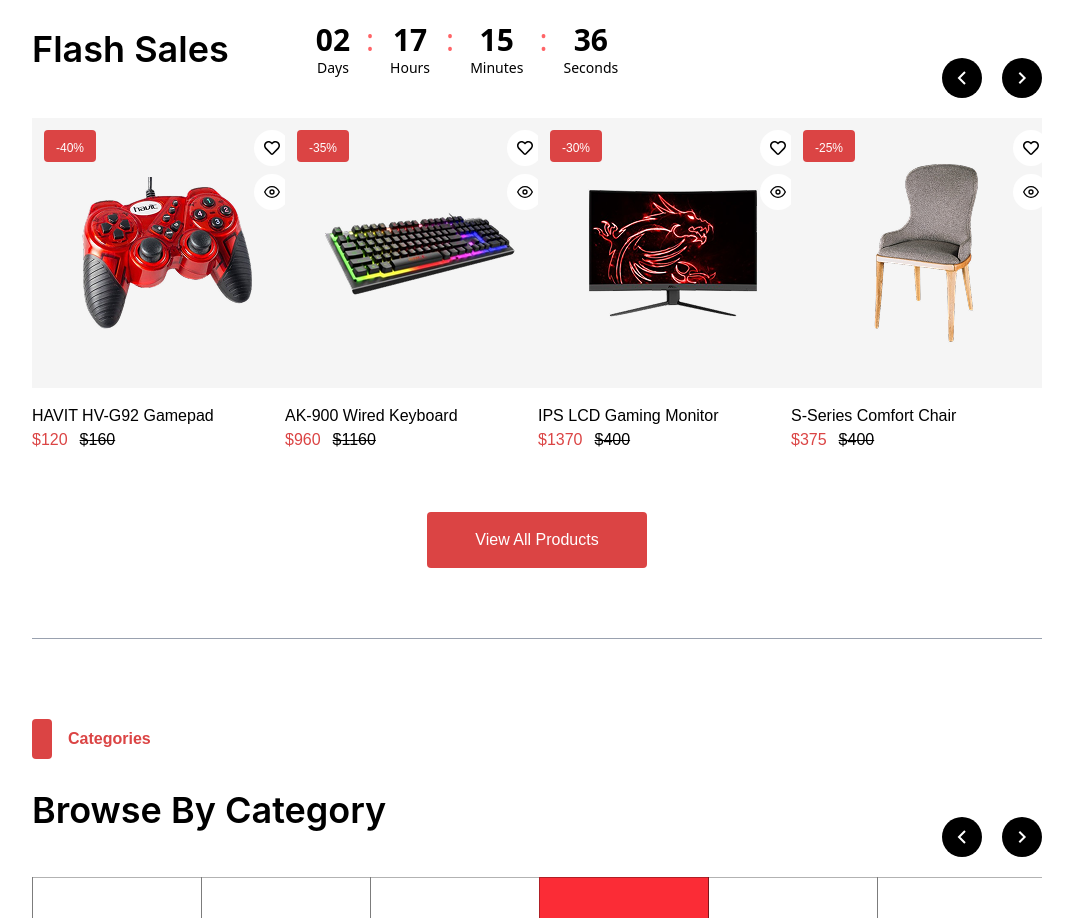
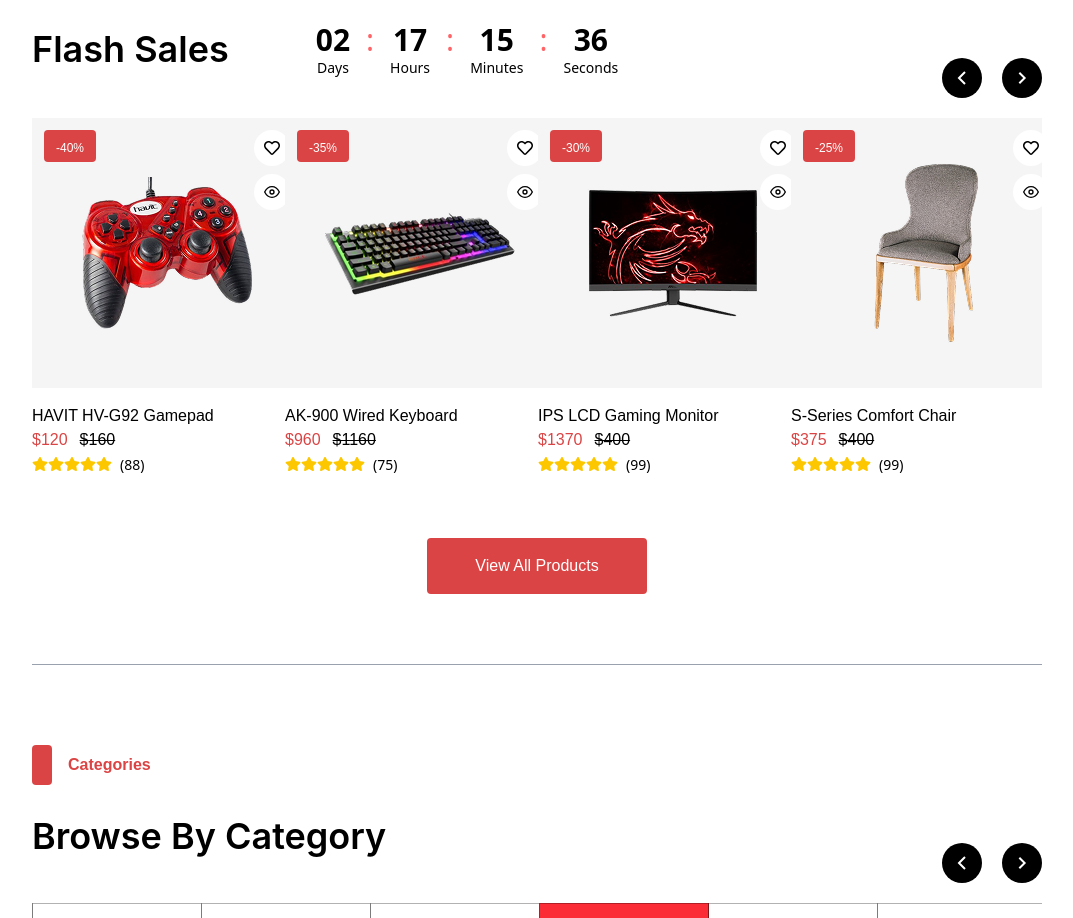
Before and after one commit to Subroto112001/E_commerce_Site, a React (Vite) app: page / in a window 1280 px wide. Shown: the part 807-1725 px from the top of the page, without its empty margins (103-1176 px from the left). Built offline with nearby package versions, Linux system fonts and the light colour scheme.

Commit message:
update rating

```diff
--- a/src/Component/HomePageComponent/BestSellingProduct/BestSellingProduct.jsx
+++ b/src/Component/HomePageComponent/BestSellingProduct/BestSellingProduct.jsx
@@ -52,26 +52,24 @@
           />
         </div>
 
-            <div className='flex justify-between mt-[60px]'>
+        <div className="flex justify-between mt-[60px]">
           {BestSellingItem.map((item) => (
-                       <div key={item.id} >
+            <div key={item.id}>
               <div className="w-[270px] h-[270px] bg-secondary_color flex justify-center items-center relative group ">
                 <picture>
                   <img src={item.picture} alt={item.name} />
                 </picture>
 
-
                 {/* absolute item2 will bw here */}
                 <div className="flex flex-col absolute top-[12px] right-[12px] text-[16px] gap-[8px]">
-                                      <span className="bg-white rounded-full p-[10px] cursor-pointer">
+                  <span className="bg-white rounded-full p-[10px] cursor-pointer hover:bg-Secondary2_color hover:text-white duration-300">
                     <FaRegHeart />
                   </span>
-                                      <span className="bg-white rounded-full p-[10px] cursor-pointer">
+                  <span className="bg-white rounded-full p-[10px] cursor-pointer hover:bg-Secondary2_color hover:text-white duration-300">
                     <FiEye />
                   </span>
                 </div>
                 {/* absolute item2 will bw here */}
-
               </div>
 
               <div className="mt-[16px]">
@@ -82,7 +80,6 @@
                   <span className="font-poppins text-[16px] font-medium text-Secondary2_color">
                     {item.price}
                   </span>
-
                 </div>
                 <div></div>
               </div>
--- a/src/Component/HomePageComponent/FlashSection/FlashSalesProduct.jsx
+++ b/src/Component/HomePageComponent/FlashSection/FlashSalesProduct.jsx
@@ -10,7 +10,7 @@
 import "slick-carousel/slick/slick-theme.css";
 import { MdOutlineNavigateNext } from "react-icons/md";
 import { GrFormPrevious } from "react-icons/gr";
-import { FaRegHeart } from "react-icons/fa";
+import { FaRegHeart, FaStar } from "react-icons/fa";
 import { FiEye } from "react-icons/fi";
 const FlashSalesProduct = () => {
   const NextArrow = (props) => {
@@ -138,9 +138,9 @@
   return (
     <div className="relative">
       <div className="slider-container ">
-        <Slider {...settings} >
+        <Slider {...settings}>
           {FlashSalesItem.map((item) => (
-            <div key={item.id} >
+            <div key={item.id}>
               <div className="w-[270px] h-[270px] bg-secondary_color flex justify-center items-center relative group ">
                 <picture>
                   <img src={item.picture} alt={item.name} />
@@ -155,10 +155,10 @@
 
                 {/* absolute item2 will bw here */}
                 <div className="flex flex-col absolute top-[12px] right-[12px] text-[16px] gap-[8px]">
-                  <span className="bg-white rounded-full p-[10px] cursor-pointer">
+                  <span className="bg-white rounded-full p-[10px] cursor-pointer hover:bg-Secondary2_color hover:text-white duration-300">
                     <FaRegHeart />
                   </span>
-                  <span className="bg-white rounded-full p-[10px] cursor-pointer">
+                  <span className="bg-white rounded-full p-[10px] cursor-pointer hover:bg-Secondary2_color hover:text-white duration-300">
                     <FiEye />
                   </span>
                 </div>
@@ -185,14 +185,27 @@
                     {item.prevpRICE}
                   </span>
                 </div>
-                <div></div>
+                <div className="flex gap-[8px] items-center">
+                  <div className="flex text-yellow-400">
+                    {[...new Array(5)].map((_, index) => (
+                      <span>
+                        <FaStar />
+                      </span>
+                    ))}
+                  </div>
+                  <div>
+                    <span className="text-[14px] text-text2-color">{`(${item.rating})`}</span>
+                  </div>
+                </div>
               </div>
             </div>
           ))}
         </Slider>
       </div>
       <div className="flex justify-center items-center mt-[60px]">
-        <button className="bg-Secondary2_color px-[48px] cursor-pointer rounded py-[16px] text-[16px] text-white font-medium font-poppins">View All Products</button>
+        <button className="bg-Secondary2_color px-[48px] cursor-pointer rounded py-[16px] text-[16px] text-white font-medium font-poppins">
+          View All Products
+        </button>
       </div>
     </div>
   );
--- a/src/index.css
+++ b/src/index.css
@@ -35,6 +35,7 @@
   --HoverButton2_color: #a0bce0;
   --inter: "Inter", sans-serif;
   --poppins: "Poppins", sans-serif;
+  --text2-color : "#808080"
 }
 @theme {
   --color-white: var(--white_color);
@@ -50,6 +51,7 @@
   --color-HoverButton2_color: var(--HoverButton2_color);
   --font-inter: var(--inter);
   --font-poppins: var(--poppins);
+  --color-text2-color: var(--text2-color);
 }
 
 .container {
```
Lines whose indentation alone changed are shown as unchanged.
